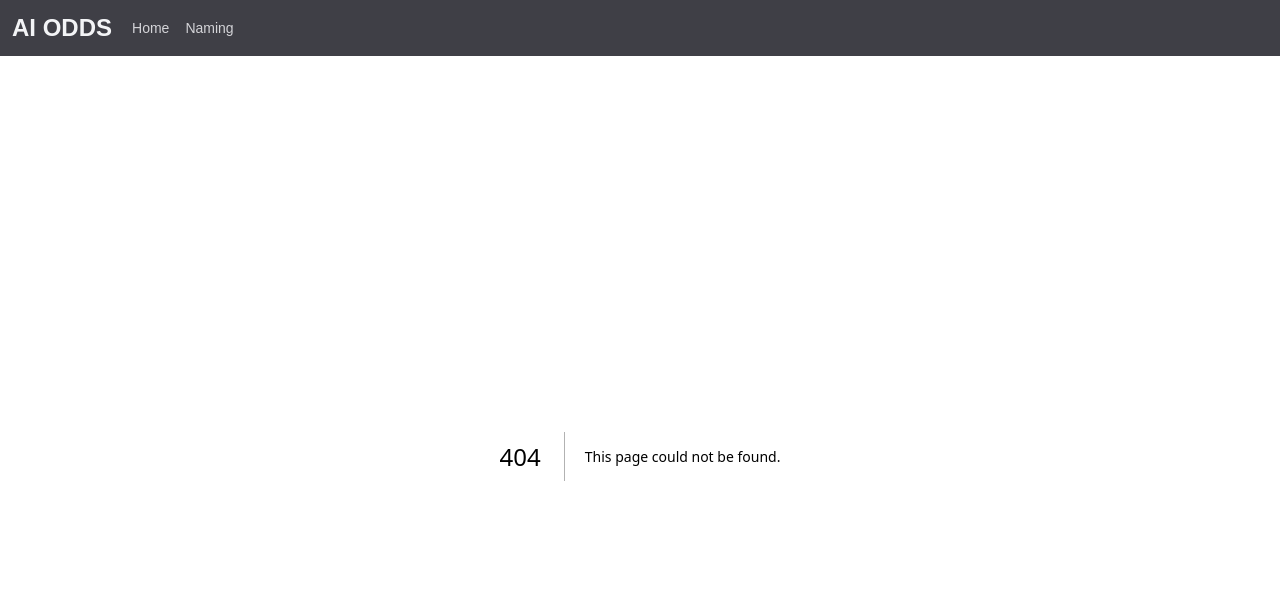
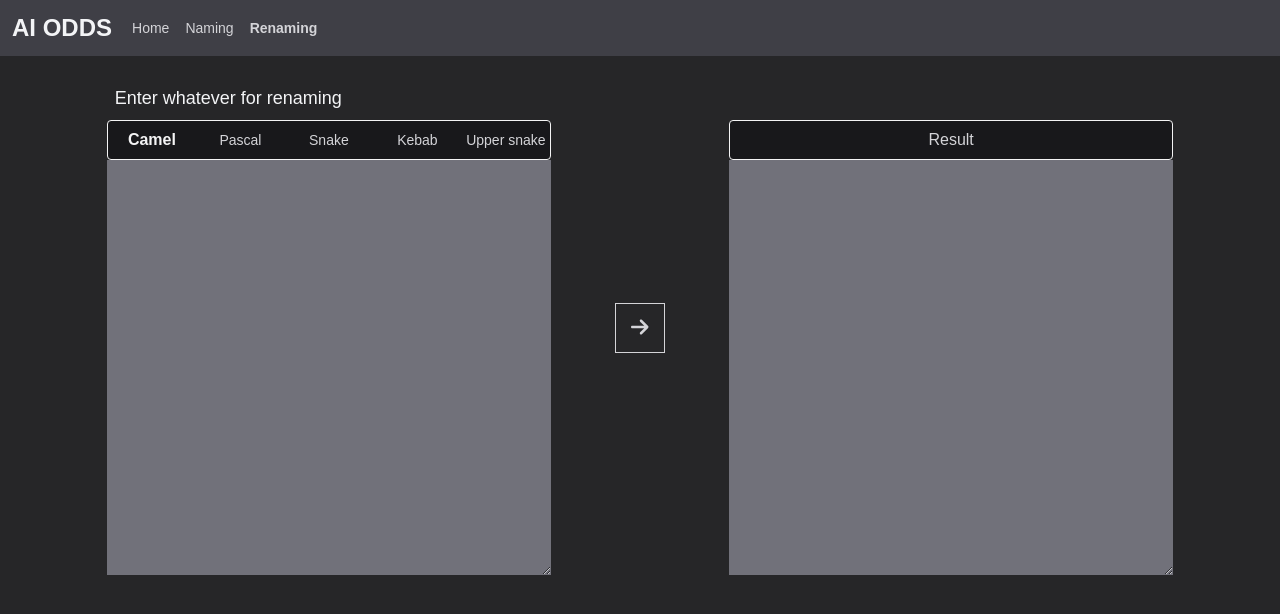
Before and after one commit to Mingyu3/ai-odds, a Next.js app: page /renaming in a window 1280 px wide. Before the commit this address had no page. Shown: the top 614 px of the page. Built offline with nearby package versions, Linux system fonts and the light colour scheme.

Commit message:
feat: create a renaming page(ui) and routing to it

```diff
--- a/pages/components/Header.tsx
+++ b/pages/components/Header.tsx
@@ -8,6 +8,7 @@ function Header() {
 	const navItems = [
 		{ title: 'Home', path: '/' },
 		{ title: 'Naming', path: '/naming' },
+		{ title: 'Renaming', path: '/renaming' },
 	];
 
 	return (
--- /dev/null
+++ b/pages/renaming.tsx
@@ -0,0 +1,44 @@
+import { useState } from 'react';
+import Main from './components/Main';
+import Tab from './components/Tab';
+import { FontAwesomeIcon } from '@fortawesome/react-fontawesome';
+import { faArrowRight } from '@fortawesome/free-solid-svg-icons';
+
+const CASES = ['Camel', 'Pascal', 'Snake', 'Kebab', 'Upper snake'];
+
+export default function Renaming() {
+	const [selectedCase, setSelectedCase] = useState('Camel');
+
+	return (
+		<Main>
+			<h2 className='p-2 text-lg text-gray-100'>Enter whatever for renaming</h2>
+			<div className='flex justify-between'>
+				<section className='w-5/12'>
+					<Tab
+						ITEMS={CASES}
+						selectedItem={selectedCase}
+						setSelectedItem={setSelectedCase}
+					/>
+					<textarea
+						className='bg-zinc-500 text-zinc-100 w-full h-full py-1 px-2'
+						name='description'
+						rows={15}></textarea>
+				</section>
+				<div className='flex items-center'>
+					<button className='text-zinc-300 w-12 h-12 font-bold text-xl'>
+						<FontAwesomeIcon icon={faArrowRight} />
+					</button>
+				</div>
+				<section className='w-5/12'>
+					<div className='flex items-center justify-center w-full border rounded border-zinc-100 bg-zinc-900 h-10'>
+						<span className='text-zinc-300'>Result</span>
+					</div>
+					<textarea
+						className='bg-zinc-500 text-zinc-100 w-full h-full py-1 px-2'
+						name='description'
+						rows={15}></textarea>
+				</section>
+			</div>
+		</Main>
+	);
+}
```
